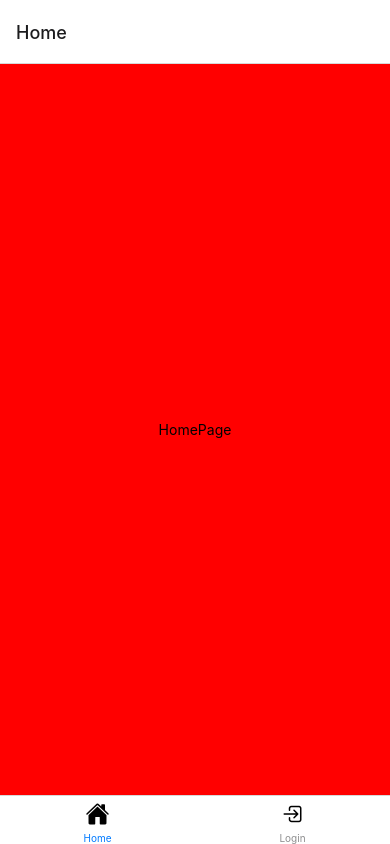
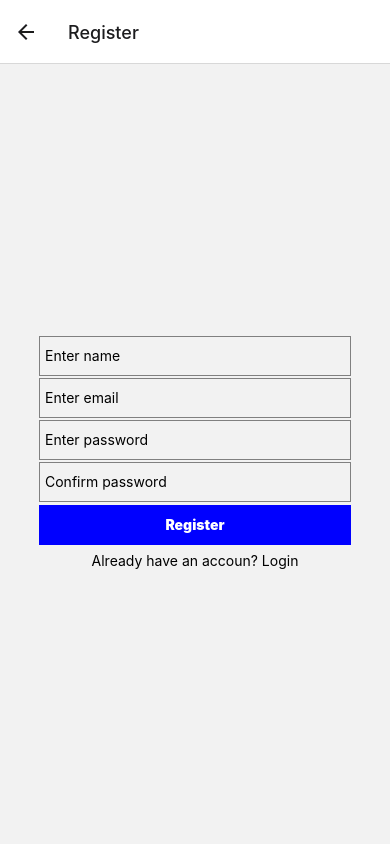
Before and after one commit to parikshitadhikari/thoughts-reactnative, a React Native app: screen /Register in a window 390 px wide. Built offline with nearby package versions, Linux system fonts and the light colour scheme.

Commit message:
login and register navigation

```diff
--- a/package.json
+++ b/package.json
@@ -13,6 +13,7 @@
     "@react-navigation/bottom-tabs": "^6.5.19",
     "@react-navigation/native": "^6.1.16",
     "@react-navigation/native-stack": "^6.9.25",
+    "@react-navigation/stack": "^6.3.28",
     "expo": "~50.0.6",
     "expo-status-bar": "~1.11.1",
     "react": "18.2.0",
--- a/routes.js
+++ b/routes.js
@@ -5,15 +5,17 @@ import { Ionicons } from "@expo/vector-icons";
 import HomePage from "./src/pages/HomePage";
 import LoginPage from "./src/pages/LoginPage";
 import RegisterPage from "./src/pages/RegisterPage";
+import { TransitionPresets } from "@react-navigation/stack";
 
 const Tab = createBottomTabNavigator();
 const Stack = createNativeStackNavigator();
 
-const Routes = () => {
+const MainTabs = () => {
   return (
     <>
       <Tab.Navigator
         screenOptions={({ route }) => ({
+          headerShown: false,
           tabBarIcon: ({ focused }) => {
             let iconName;
 
@@ -30,8 +32,22 @@ const Routes = () => {
         <Tab.Screen name="Home" component={HomePage} />
         <Tab.Screen name="Login" component={LoginPage} />
       </Tab.Navigator>
+    </>
+  );
+};
+const Routes = () => {
+  return (
+    <Stack.Navigator
+      screenOptions={{ ...TransitionPresets.ModalSlideFromBottomIOS }}
+    >
+      <Stack.Screen
+        name="MainTabs"
+        component={MainTabs}
+        options={{ headerShown: false }}
+      />
 
-    </>
+      <Stack.Screen name="Register" component={RegisterPage} />
+    </Stack.Navigator>
   );
 };
 
--- a/src/pages/LoginPage.jsx
+++ b/src/pages/LoginPage.jsx
@@ -9,10 +9,13 @@ import {
   Text,
   Pressable,
 } from "react-native";
+import { useNavigation } from "@react-navigation/native";
 
 const LoginPage = () => {
+  const navigation = useNavigation();
+
   const onRegisterPress = () => {
-    console.log("onRegisterPress");
+    navigation.replace("Register");
   };
 
   return (
--- a/src/pages/RegisterPage.jsx
+++ b/src/pages/RegisterPage.jsx
@@ -9,10 +9,13 @@ import {
   Text,
   Pressable,
 } from "react-native";
+import { useNavigation } from "@react-navigation/native";
 
 const RegisterPage = () => {
+  const navigation = useNavigation();
+
   const onLoginPress = () => {
-    console.warn("onLoginPress");
+    navigation.replace("MainTabs", { screen: "Login" });
   };
 
   return (
@@ -32,6 +35,13 @@ const RegisterPage = () => {
       <TextInput
         style={styles.textInput}
         placeholder="Enter password"
+        autoComplete="off"
+        autoCorrect={false}
+        secureTextEntry={true}
+      />
+      <TextInput
+        style={styles.textInput}
+        placeholder="Confirm password"
         autoComplete="off"
         autoCorrect={false}
         secureTextEntry={true}
```
Also changed, not shown: 1 other file (tests, documents, lock files or other folders).
